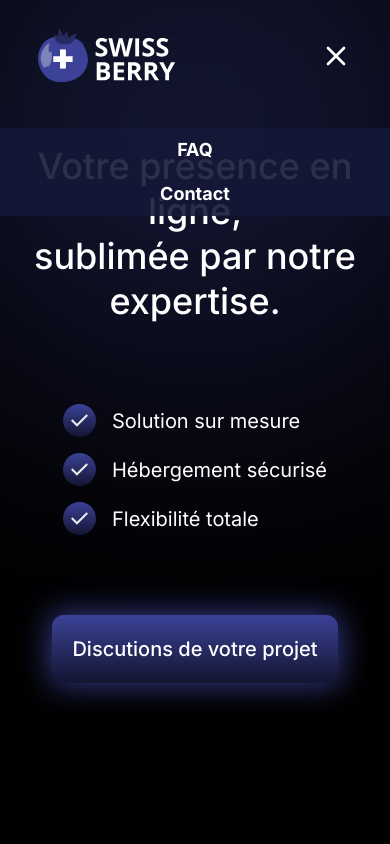
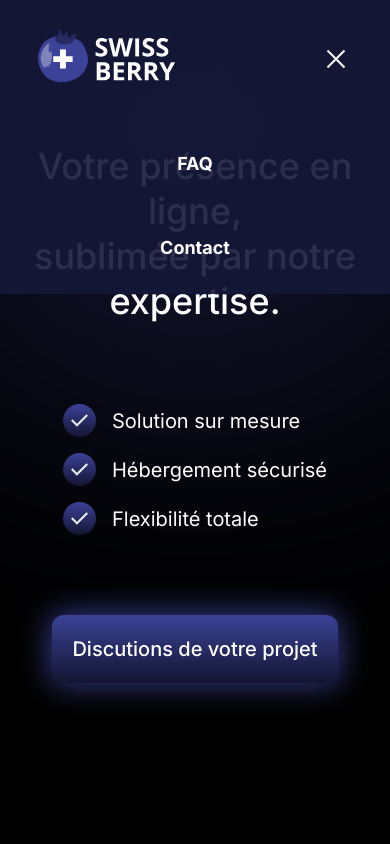
Before and after one commit to anthohn/swiss-berry, a Next.js app: page / in a window 390 px wide. Both pictures are taken after a click on the button 335 px from the left and 56 px from the top of the page. Shown: the top 844 px of the page. Built offline with nearby package versions, Linux system fonts and the light colour scheme.

Commit message:
Navbar burger menu animation (hyper class)

```diff
--- a/app/components/Header.tsx
+++ b/app/components/Header.tsx
@@ -1,6 +1,6 @@
 'use client'
 import { useState, useEffect } from "react";
-import { motion } from "framer-motion";
+import { motion, AnimatePresence } from "framer-motion";
 import Link from "next/link";
 import { links } from "@/lib/data";
 import Image from "next/image";
@@ -34,7 +34,8 @@ export default function Header() {
         <>
             {/* Utilisation de Framer Motion pour la transition du background */}
             <motion.nav
-                className={`w-full p-6 z-50 fixed top-0 transition-all duration-300 ${scrolled ? 'bg-[#161838] bg-opacity-90' : 'bg-transparent'}`}
+                className={`w-full p-6 z-50 fixed top-0 transition-all duration-300
+                    ${scrolled || isOpen ? 'bg-[#161838] bg-opacity-90' : 'bg-transparent'}`}
                 initial={{ opacity: 0 }}
                 animate={{ opacity: 1 }}
                 transition={{
@@ -49,26 +50,68 @@ export default function Header() {
 
                     {/* Hamburger Menu Button for small screens */}
                     <div className="block md:hidden">
-                        <button
-                            onClick={toggleMenu}
-                            className="text-white focus:outline-none"
-                        >
-                            <svg className="w-8 h-8" fill="none" stroke="currentColor" viewBox="0 0 24 24" xmlns="http://www.w3.org/2000/svg">
-                                <path strokeLinecap="round" strokeLinejoin="round" strokeWidth="2" d={isOpen ? "M6 18L18 6M6 6l12 12" : "M4 6h16M4 12h16M4 18h16"} />
-                            </svg>
+                        <button onClick={toggleMenu} className="relative w-8 h-8 flex items-center justify-center">
+                            {/* Barre du haut */}
+                            <motion.span
+                                className="block absolute h-0.5 w-6 bg-white"
+                                initial={false}
+                                animate={isOpen ? { rotate: 45, y: 0 } : { rotate: 0, y: -8 }}
+                                transition={{ duration: 0.3 }}
+                            />
+                            {/* Barre du milieu */}
+                            <motion.span
+                                className="block absolute h-0.5 w-6 bg-white"
+                                initial={false}
+                                animate={isOpen ? { opacity: 0 } : { opacity: 1 }}
+                                transition={{ duration: 0.3 }}
+                            />
+                            {/* Barre du bas */}
+                            <motion.span
+                                className="block absolute h-0.5 w-6 bg-white"
+                                initial={false}
+                                animate={isOpen ? { rotate: -45, y: 0 } : { rotate: 0, y: 8 }}
+                                transition={{ duration: 0.3 }}
+                            />
                         </button>
                     </div>
 
                     {/* Navigation Links */}
-                    <ul className={`flex-col md:flex-row md:flex md:space-x-8 text-center md:text-left absolute md:relative top-32 md:top-0 left-0 right-0 bg-[#161838] bg-opacity-90  md:bg-inherit  transition-all duration-300 ease-in-out ${isOpen ? "flex" : "hidden"} md:flex`}>
+                    <div className="hidden md:flex md:space-x-8">
+                        {/* Menu visible en mode bureau */}
                         {links.map((link) => (
-                            <li key={link.href} className="my-2 md:my-0">
-                                <Link href={link.href} onClick={toggleMenu} className="text-white text-lg font-bold hover:text-gray-400">
-                                    {link.label}
-                                </Link>
-                            </li>
+                            <Link key={link.href} href={link.href} className="text-white text-lg font-bold hover:text-gray-400">
+                                {link.label}
+                            </Link>
                         ))}
-                    </ul>
+                    </div>
+
+                    {/* Menu mobile avec AnimatePresence */}
+                    <AnimatePresence>
+                        {isOpen && (
+                            <motion.ul
+                                className="flex-col md:hidden absolute top-[118px] left-0 right-0 bg-[#161838] bg-opacity-90 text-center"
+                                initial={{ height: 0, opacity: 0 }}
+                                animate={{ height: 'auto', opacity: 1 }}
+                                exit={{ height: 0, opacity: 0 }}
+                                transition={{ duration: 0.3 }}
+                            >
+                                {links.map((link) => (
+                                    <motion.li
+                                        key={link.href}
+                                        className="my-2 p-6"
+                                        initial={{ opacity: 0, y: -10 }}
+                                        animate={{ opacity: 1, y: 0 }}
+                                        exit={{ opacity: 0, y: -10 }}
+                                        transition={{ duration: 0.2, delay: 0.1 }}
+                                    >
+                                        <Link href={link.href} onClick={toggleMenu} className="text-white text-lg font-bold hover:text-gray-400">
+                                            {link.label}
+                                        </Link>
+                                    </motion.li>
+                                ))}
+                            </motion.ul>
+                        )}
+                    </AnimatePresence>
                 </div>
             </motion.nav>
         </>
```
